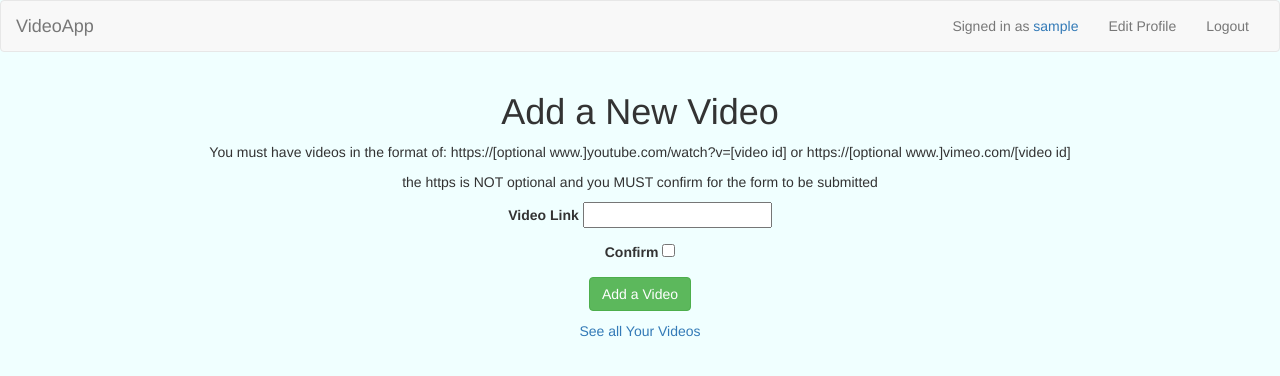
After one commit to v-lai/video_crud_app, a Flask app: page /profile/1/videos/new in a window 1280 px wide. The commit adds this page. Shown: the top 376 px of the page. Run offline with Flask 2, Linux system fonts and the light colour scheme; the visitor is signed in with stand-in values (Sample User, id 1); data comes from the database, SQL or seed files in the repository; some libraries are stand-ins or nearby versions.

Commit message:
add new add video ability - still issues with confirm checkbox and deleting users

```diff
--- a/app.py
+++ b/app.py
@@ -1,5 +1,5 @@
 from flask import Flask, request, redirect, url_for, render_template, flash, session
-from forms import SignupForm, LoginForm #, VideoForm
+from forms import SignupForm, LoginForm, VideoForm
 from flask_modus import Modus
 import os
 
@@ -26,6 +26,7 @@ class User(db.Model):
     username = db.Column(db.Text, unique=True)
     email = db.Column(db.Text, unique=True)
     pwdhash = db.Column(db.Text)
+    videos = db.relationship('Video', backref='user', lazy='dynamic')
 
     def __init__(self, username, email, password):
         self.username = username
@@ -44,7 +45,7 @@ class User(db.Model):
 
 @app.route('/')
 def index():
-    return render_template('index.html', users=User.query.all())
+    return render_template('/users/index.html', users=User.query.all())
 
 @app.route('/signup', methods=['GET', 'POST'])
 def signup():
@@ -54,22 +55,22 @@ def signup():
     if request.method == 'POST':
         if form.validate() == False:
             flash('All fields are required.')
-            return render_template('signup.html', form=form)
+            return render_template('/users/signup.html', form=form)
         newuser = User(request.form['username'], request.form['email'], request.form['password'])
         user_u = User.query.filter_by(username=request.form['username']).first()
         user_e = User.query.filter_by(email=request.form['email']).first()
         if user_u:
             flash('That username is already taken. Please try another username.')
-            return render_template('signup.html', form=form)
+            return render_template('/users/signup.html', form=form)
         if user_e:
             flash('That email has already been used. Please use a different email.')
-            return render_template('signup.html', form=form)
+            return render_template('/users/signup.html', form=form)
         db.session.add(newuser)
         db.session.commit()
         session['username'] = newuser.username
         flash('Thanks for signing up!')
         return redirect(url_for('profile'))
-    return render_template('signup.html', form=form)
+    return render_template('/users/signup.html', form=form)
 
 @app.route('/login', methods=['GET', 'POST'])
 def login():
@@ -79,15 +80,15 @@ def login():
     if request.method == 'POST':
         if form.validate() == False:
             flash('All fields are required.')
-            return render_template('login.html', form=form)
+            return render_template('/users/login.html', form=form)
         user = User.query.filter_by(username=request.form['username']).first()
         if not user or not user.check_password(request.form['password']):
             flash('Invalid username or password')
-            return render_template('login.html', form=form)
+            return render_template('/users/login.html', form=form)
         session['username'] = form.username.data
         flash('Welcome back!')
         return redirect(url_for('profile', id=user.id))
-    return render_template('login.html', form=form)
+    return render_template('/users/login.html', form=form)
 
 @app.route('/logout')
 def logout():
@@ -100,8 +101,10 @@ def logout():
 
 @app.route('/profile/<int:id>', methods=['GET', 'PATCH', 'DELETE'])
 def profile(id):
+    if 'username' not in session:
+        return redirect(url_for('login'))
     user = User.query.filter_by(username=session['username']).first_or_404()
-    if 'username' not in session or user is None:
+    if user is None:
         return redirect(url_for('login'))
 
     # embed()
@@ -120,12 +123,14 @@ def profile(id):
         flash("User deleted!")
         return redirect(url_for('index'))
 
-    return render_template('profile.html', id=id, user=user, users=User.query.all())
+    return render_template('/users/profile.html', id=id, user=user, users=User.query.all())
 
 @app.route('/profile/<int:id>/edit', methods=['GET', 'POST'])
 def edit_profile(id):
+    if 'username' not in session:
+        return redirect(url_for('login'))
     user = User.query.filter_by(username=session['username']).first_or_404()
-    if 'username' not in session or user is None:
+    if user is None:
         return redirect(url_for('login'))
 
     form = SignupForm(obj=user)
@@ -135,7 +140,56 @@ def edit_profile(id):
         db.session.commit()
         flash("Edited user!")
         return redirect(url_for('logout'))
-    return render_template('edit.html', id=id, user=user, users=User.query.all(), form=form)
+    return render_template('/users/edit.html', id=id, user=user, users=User.query.all(), form=form)
+
+
+class Video(db.Model):
+    __tablename__ = "videos"
+    id = db.Column(db.Integer, primary_key=True)
+    video = db.Column(db.VARCHAR(50))
+    confirm = db.Column(db.Boolean)
+    user_id = db.Column(db.Integer, db.ForeignKey('users.id'))
+
+    def __init__(self, video, confirm, user_id):
+        self.video = video
+        self.confirm = confirm
+        self.user_id = user_id
+
+    def __repr__(self):
+        return "{}, user_id: {}, video: {}, confirm: {}".format(self.user.username, self.user_id, self.video, self.confirm)
+
+@app.route('/profile/<int:id>/videos')
+def v_index(id):
+    if 'username' not in session:
+        return redirect(url_for('login'))
+    user = User.query.filter_by(username=session['username']).first_or_404()
+    if user is None:
+        return redirect(url_for('login'))
+
+    check_user = User.query.filter_by(id=id).first_or_404()
+    return render_template('/videos/index.html', id=check_user.id, users=User.query.all(), videos=check_user.videos)
+
+@app.route('/profile/<int:id>/videos/new', methods=['GET', 'POST'])
+def v_new(id):
+    if 'username' not in session:
+        return redirect(url_for('login'))
+    user = User.query.filter_by(username=session['username']).first_or_404()
+    if user is None:
+        return redirect(url_for('login'))
+
+    check_user = User.query.filter_by(id=id).first_or_404()
+    vform = VideoForm(request.form)
+    if request.method == 'POST' and vform.validate():
+        # embed()
+        if request.form['confirm'] == False:
+            flash("You must confirm before submitting!")
+            return render_template('/videos/new.html', id=check_user.id, users=User.query.all(), form=vform)
+        check_confirm = True
+        db.session.add(Video(request.form['video'], check_confirm, id))
+        db.session.commit()
+        flash("New video posted!")
+        return redirect(url_for('v_index', id=check_user.id, users=User.query.all(), videos=check_user.videos))
+    return render_template('/videos/new.html', id=check_user.id, users=User.query.all(), form=vform)
 
 
 if __name__ == '__main__':
--- a/forms.py
+++ b/forms.py
@@ -1,5 +1,5 @@
 from flask_wtf import FlaskForm
-from wtforms import StringField, BooleanField, PasswordField, validators
+from wtforms import StringField, IntegerField, BooleanField, PasswordField, validators
 
 class SignupForm(FlaskForm):
     username = StringField('Username', [validators.Length(min=3)])
@@ -30,6 +30,14 @@ class LoginForm(FlaskForm):
             return False
         return True
 
-# class VideoForm(FlaskForm):
-#     video = StringField('Video Link', [validators.Length(min=10, max=50)])
-#     favorite = BooleanField('Favorite!')
+class VideoForm(FlaskForm):
+    video = StringField('Video Link', [validators.Length(min=10, max=50)])
+    confirm = BooleanField('Confirm')
+
+    def __init__(self, *args, **kwargs):
+        FlaskForm.__init__(self, *args, **kwargs)
+
+    def validate(self):
+        if not FlaskForm.validate(self):
+            return False
+        return True
--- a/templates/base.html
+++ b/templates/base.html
@@ -7,8 +7,7 @@
     <title>{% block title %}{% endblock %}</title>
     <!-- Latest compiled and minified CSS for Bootstrap -->
     <link rel="stylesheet" href="https://maxcdn.bootstrapcdn.com/bootstrap/3.3.7/css/bootstrap.min.css" integrity="sha384-BVYiiSIFeK1dGmJRAkycuHAHRg32OmUcww7on3RYdg4Va+PmSTsz/K68vbdEjh4u" crossorigin="anonymous">
-    <link rel="stylesheet" href="../static/css/style.css">
-    <link rel="stylesheet" href="../../static/css/style.css">
+    <link rel="stylesheet" href="/static/css/style.css">
 </head>
 <body>
     <nav class="navbar navbar-default">
--- a/templates/index.html
+++ b/templates/users/index.html
@@ -5,5 +5,6 @@
 
 {% block content %}
 <h1>Welcome to the Flask Video App</h1>
-<h3>This is the home page for the Flask app</h3>
+<h3>Save your favorite videos from YouTube or Vimeo!</h3>
+<p>Sign Up or Login to Begin!</p>
 {% endblock %}
--- a/templates/profile.html
+++ b/templates/users/profile.html
@@ -1,4 +1,4 @@
-{% extends 'base.html' %}
+{% extends './base.html' %}
 {% block title %}
     Video App {{ session['username'] }}'s Page
 {% endblock %}
@@ -8,5 +8,5 @@
     <h1>Profile</h1>
     <h3>This is {{ session['username'] }}'s page</h3>
 </div>
-<!--<button class="btn btn-success" type="submit" href="">Add a video</button>-->
+<a class="btn btn-success" href="{{url_for('v_index', id=id)}}">See Favorite Videos</a>
 {% endblock %}
--- a/templates/signup.html
+++ b/templates/users/signup.html
@@ -1,4 +1,4 @@
-{% extends 'base.html' %}
+{% extends './base.html' %}
 {% block title %}
     Video App Sign Up
 {% endblock %}
--- /dev/null
+++ b/templates/videos/new.html
@@ -0,0 +1,32 @@
+{% extends './base.html' %}
+{% block title %}
+    Video App Add New Video
+{% endblock %}
+
+{% block content %}
+<h1>Add a New Video</h1>
+<p>You must have videos in the format of: https://[optional www.]youtube.com/watch?v=[video id] or https://[optional www.]vimeo.com/[video id]</p>
+<p>the https is NOT optional and you MUST confirm for the form to be submitted</p>
+<form action="{{url_for('v_new', id=id, form=form)}}" method="POST">
+     {{ form.csrf_token }}
+     {% for field in form %}
+        {% if field.name != 'csrf_token' %}
+        <p>
+        {{ field.label }} {{ field }}
+        <span>
+        {% if field.errors %}
+            {% for error in field.errors %}
+                {{ error }}
+            {% endfor %}
+        {% endif %}
+        </span>
+        </p>
+        {% endif %}
+    {% endfor %}
+    <button class="btn btn-success" type="submit">Add a Video</button>
+</form>
+<p></p>
+<p>
+    <a href="{{url_for('v_index', id=id)}}">See all Your Videos</a>
+</p>
+{% endblock %}
```
Also changed, not shown: migrations/versions/5e2648362084_edit_video_table_again.py (added, +35 -0 lines), migrations/versions/5eeb84ade9cf_edit_video_table_for_confirm_instead_of_.py (added, +35 -0 lines), migrations/versions/ec62fb6b27e3_add_video_table.py (added, +35 -0 lines), migrations/versions/fbb4a97fff80_edit_video_table_with_user_id.py (added, +38 -0 lines), templates/users/edit.html (renamed from templates/login.html, +10 -5 lines), templates/users/login.html (renamed from templates/edit.html, +5 -10 lines), templates/videos/index.html (added, +17 -0 lines).
